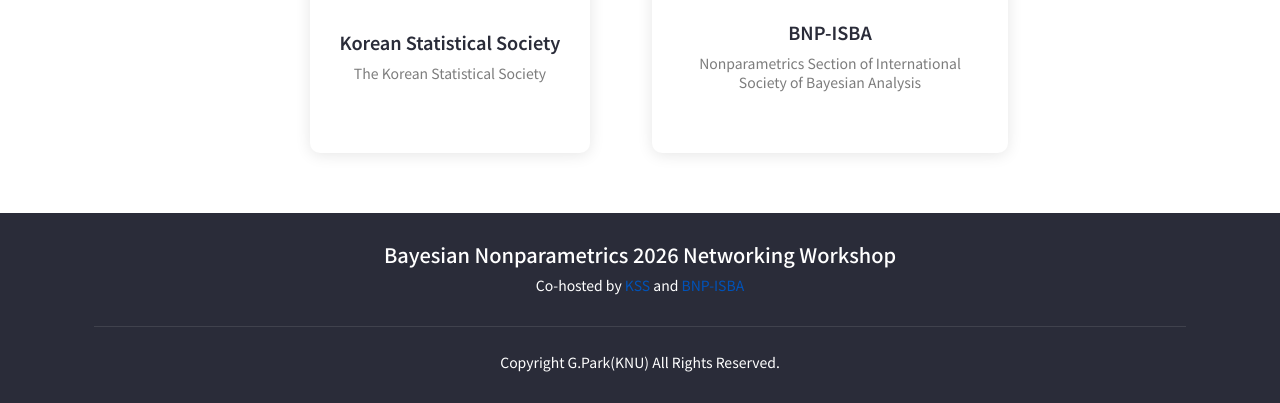
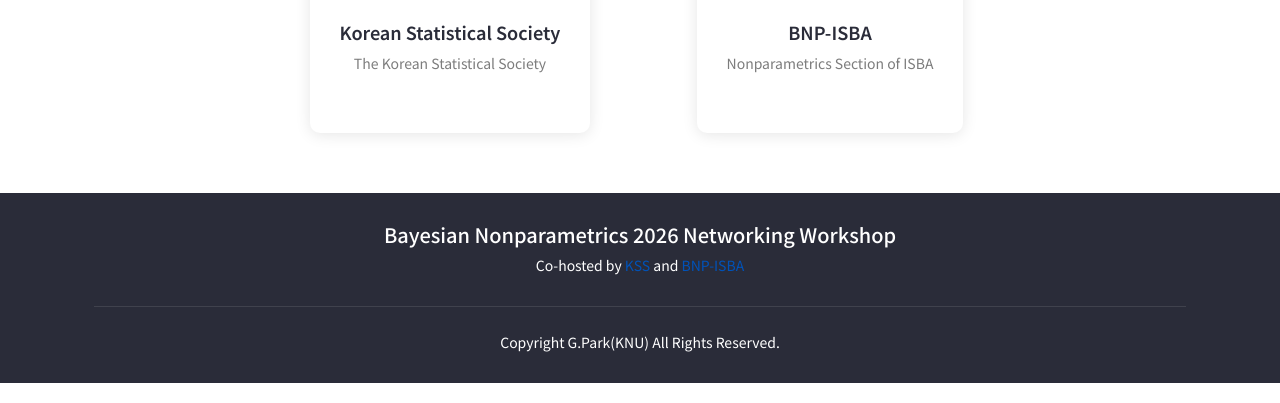
Before and after one commit to bnpnetworking2026/bnpnetworking2026, a plain HTML site: page index.html in a window 1280 px wide. Shown: the part 5228-5631 px from the top of the page. Drawn offline with Linux system fonts and the light colour scheme.

Commit message:
Sponsors Update

```diff
--- a/index.html
+++ b/index.html
@@ -455,7 +455,7 @@
             <div class="sponsor-item">
               <img src="assets/img/sponsors/bnp-isba-logo.png" alt="BNP-ISBA" class="sponsor-logo">
               <h4>BNP-ISBA</h4>
-              <p>Nonparametrics Section of International Society of Bayesian Analysis</p>
+              <p>Nonparametrics Section of ISBA</p>
               <a href="https://bnp-isba.github.io" target="_blank" class="sponsor-link">
                 <i class="bi bi-arrow-right"></i>
               </a>
```
